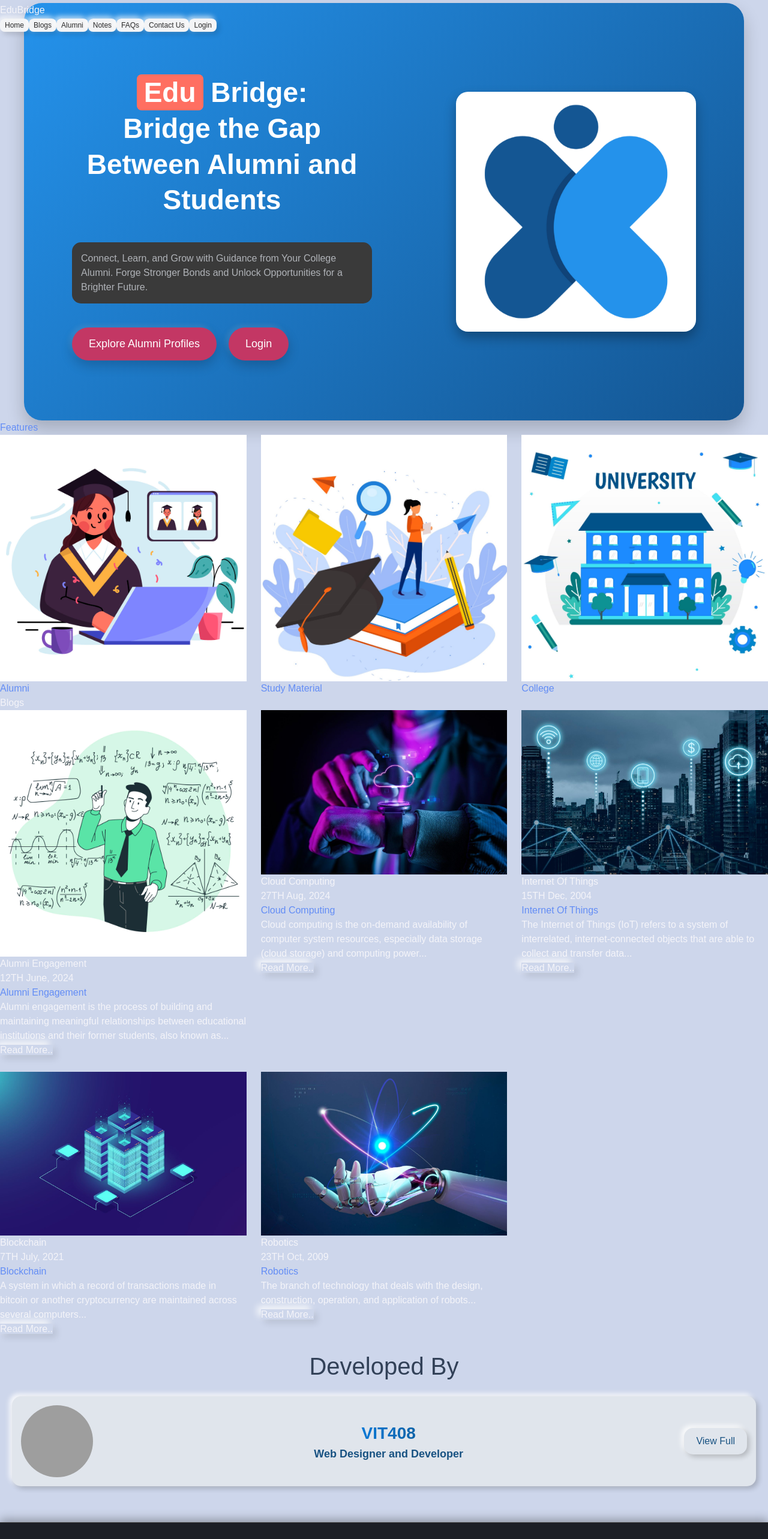
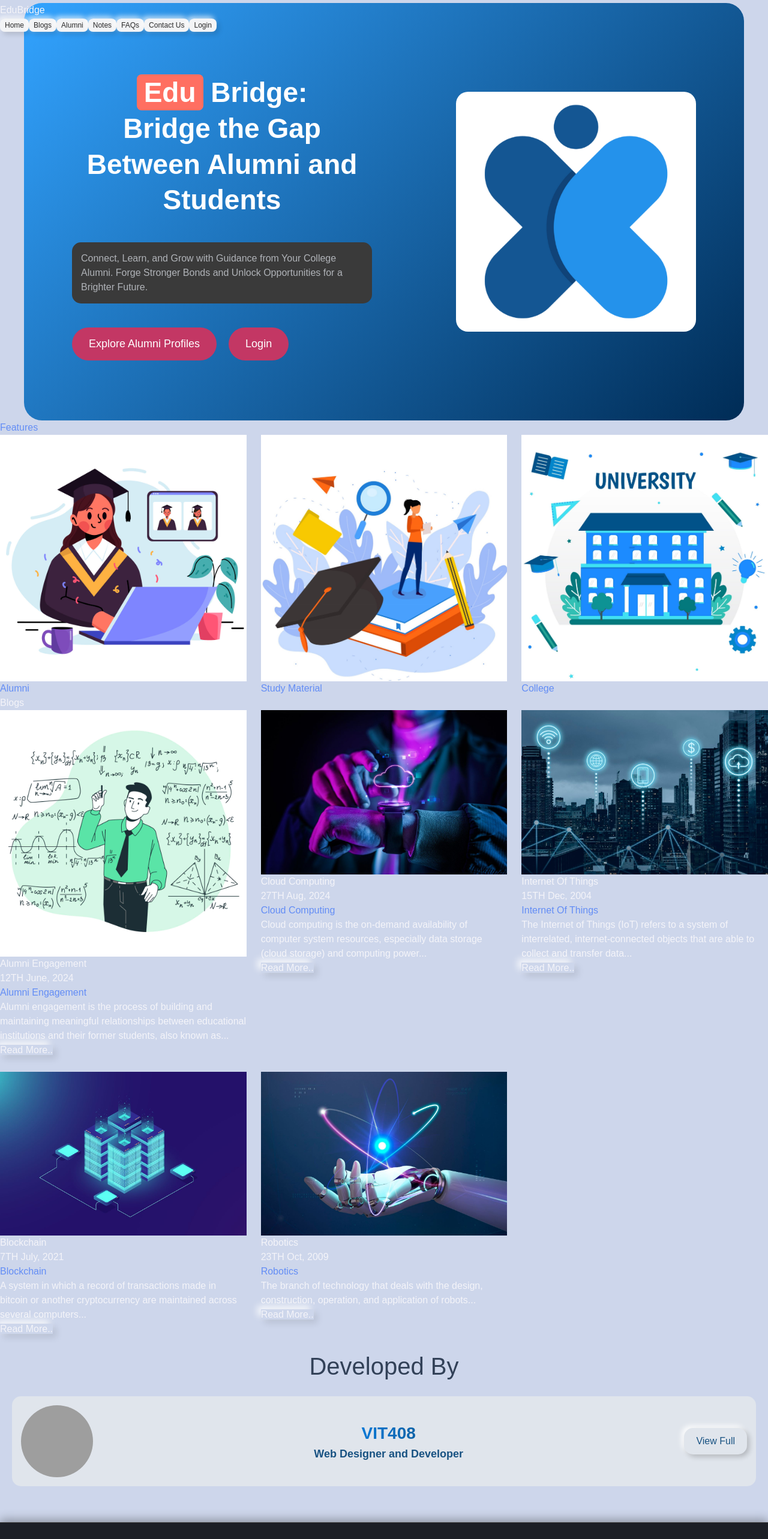
Before and after one commit to Gem2005/SIH-project, a React (Vite) app: page / in a window 1280 px wide. Shown: the top 2566 px of the page at 60% size. Built offline with nearby package versions, Linux system fonts and the light colour scheme; grey boxes are pictures that could not be loaded.

Commit message:
ui changes part 3

```diff
--- a/src/components/FeaturesCard.tsx
+++ b/src/components/FeaturesCard.tsx
@@ -4,10 +4,10 @@ import { Link } from 'react-router-dom'; // Import Link from react-router-dom
 // Import images
 import alumini1 from '../assets/images/alumini1.jpg';
 import note2 from '../assets/images/note2.jpg';
-import interaction1 from '../assets/images/interaction1.png';
-import student2 from '../assets/images/student2.png';
+// import interaction1 from '../assets/images/interaction1.png';
+// import student2 from '../assets/images/student2.png';
 import college3 from '../assets/images/college3.png';
-import alpha from '../assets/images/alpha.jpg';
+// import alpha from '../assets/images/alpha.jpg';
 
 const FeatureCard: React.FC = () => {
   return (
@@ -31,7 +31,7 @@ const FeatureCard: React.FC = () => {
         ].map((card, index) => (
           <div
             key={index}
-            className="flex flex-col items-center justify-center p-4 bg-[#E0E5EC] rounded-[20px] shadow-[6px_6px_12px_rgba(0,0,0,0.1),_-6px_-6px_12px_rgba(255,255,255,0.7)] transition-shadow duration-300 ease-in-out hover:shadow-[inset_6px_6px_12px_rgba(0,0,0,0.1),_inset_-6px_-6px_12px_rgba(255,255,255,0.7)]"
+            className="flex flex-col items-center justify-center p-4 bg-[#E0E5EC] rounded-[20px] transition-shadow duration-300 ease-in-out hover:shadow-[inset_6px_6px_12px_rgba(0,0,0,0.1),_inset_-6px_-6px_12px_rgba(255,255,255,0.7)]"
           >
             {card.to ? (
               <Link to={card.to} className="flex justify-center items-center mb-4">
--- a/src/styles/HeroSection.css
+++ b/src/styles/HeroSection.css
@@ -6,9 +6,9 @@
   justify-content: center;
   align-items: center;
   flex-direction: column;
-  background: linear-gradient(135deg, #2492eb, #145693); /* Gradient background */
+  background: linear-gradient(135deg, #32a3ff, #002c56); /* Gradient background */
   border-radius: 30px;
-  box-shadow: 0 15px 30px rgba(0, 0, 0, 0.2); /* Softer shadow */
+  /* box-shadow: 0 15px 30px rgba(0, 0, 0, 0.2); Softer shadow */
 }
 
 /* Inner div styles */
@@ -19,6 +19,14 @@
   flex-wrap: wrap;
   padding: 40px 20px;
   width: 100%;
+}
+
+#features{
+  background-color: #cdd6eb;
+  box-shadow: none;
+}
+#arpanblogs{
+  background-color: #cdd6eb;
 }
 
 /* Content styles */
@@ -65,15 +73,15 @@
   border: none;
   background: #1D2671; /* Darker background for buttons */
   color: white;
-  box-shadow: 0 8px 20px rgba(0, 0, 0, 0.2),
-              -4px -4px 8px rgba(255, 255, 255, 0.1); /* Softer shadow */
+  /* box-shadow: 0 8px 20px rgba(0, 0, 0, 0.2),
+              -4px -4px 8px rgba(255, 255, 255, 0.1); Softer shadow */
   transition: all 0.3s ease;
 }
 
 .hero-button:hover {
   background: linear-gradient(135deg, #C33764, #1D2671); /* Gradient on hover */
-  box-shadow: inset 0 4px 8px rgba(0, 0, 0, 0.2),
-              inset -4px -4px 8px rgba(255, 255, 255, 0.2);
+  /* box-shadow: inset 0 4px 8px rgba(0, 0, 0, 0.2),
+              inset -4px -4px 8px rgba(255, 255, 255, 0.2); */
 }
 
 .hero-button.primary {
@@ -102,7 +110,7 @@
   height: auto;
   flex-shrink: 0;
   border-radius: 20px;
-  box-shadow: 0 10px 20px rgba(0, 0, 0, 0.3); /* More defined shadow */
+  /* box-shadow: 0 10px 20px rgba(0, 0, 0, 0.3); More defined shadow */
   transition: all 0.3s ease;
 }
 
--- a/src/styles/TeamMember.css
+++ b/src/styles/TeamMember.css
@@ -30,8 +30,8 @@ body {
 .team-card {
   background: #e0e5ec;
   border-radius: 15px;
-  box-shadow: 4px 4px 8px rgba(0, 0, 0, 0.2),
-              -4px -4px 8px rgba(255, 255, 255, 0.9);
+  /* box-shadow: 4px 4px 8px rgba(0, 0, 0, 0.2),
+              -4px -4px 8px rgba(255, 255, 255, 0.9); */
   overflow: hidden;
   transition: all 0.3s ease;
   position: relative;
```
